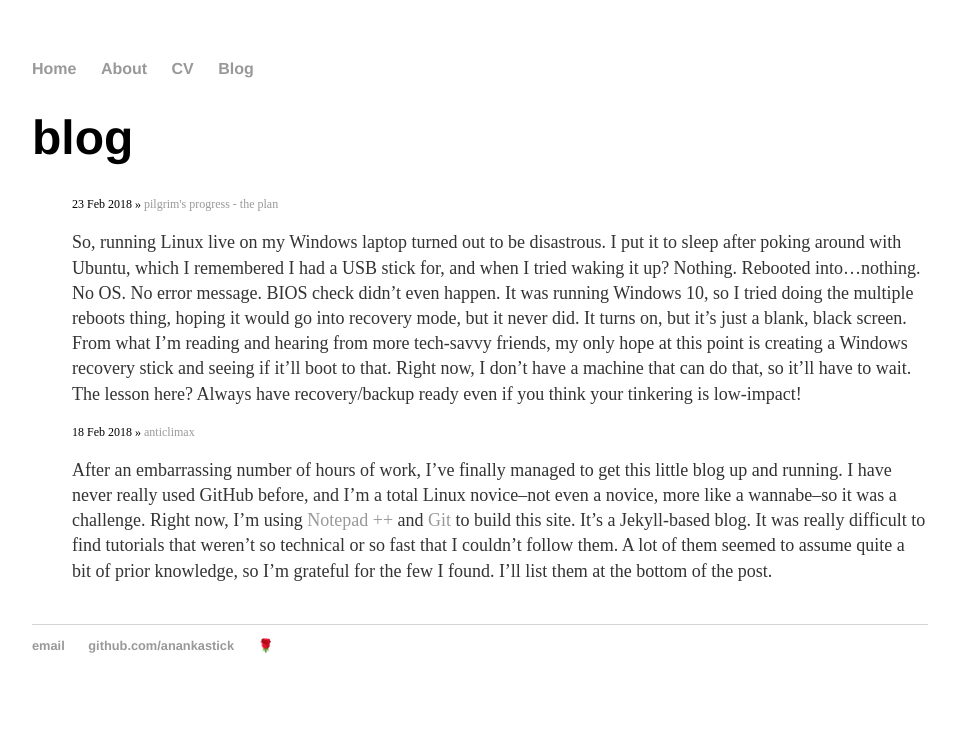
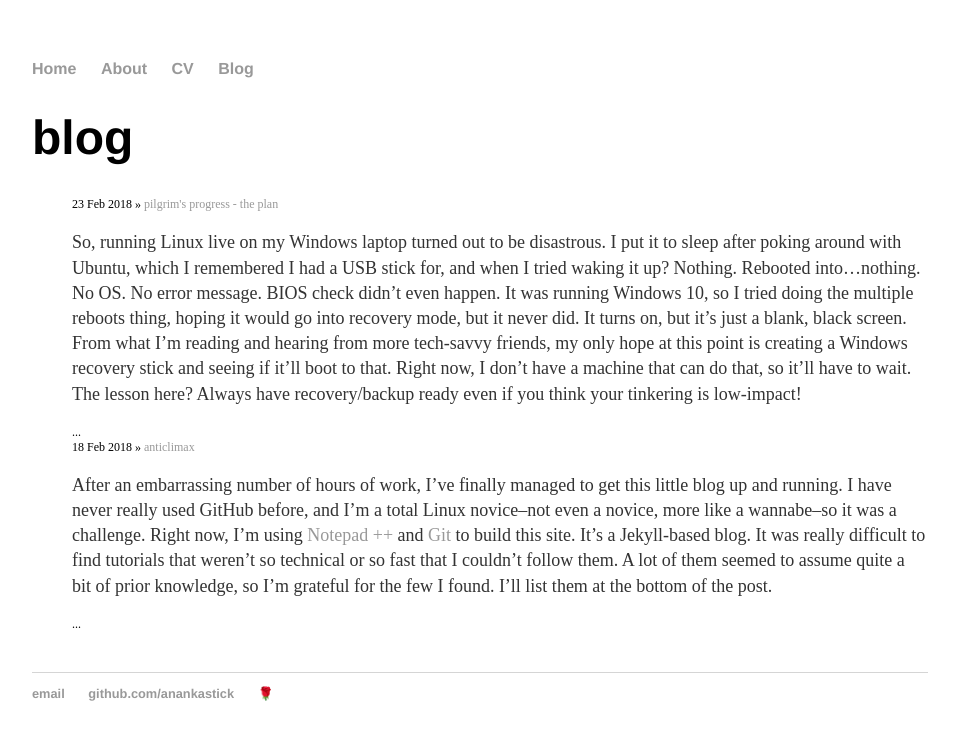
Before and after one commit to anankastick/anankastick.github.io, a Jekyll site: the page built from blog/index.html, in a window 1280 px wide. Shown: the top 740 px of the page, without its empty margins (160-1119 px from the left). Built offline with Jekyll 4.4.1, drawn with Linux system fonts in a browser that asks for light colours.

Commit message:
Update index.html
Add ellipsis to show excerpt leads to more text

```diff
--- a/blog/index.html
+++ b/blog/index.html
@@ -7,7 +7,7 @@ title: blog
 
 	  {% for post in site.posts %}
 	    <li><span>{{ post.date | date_to_string }}</span> » <a href="{{ post.url }}" title="{{ post.title }}">{{ post.title }}</a>
-		    {{ post.excerpt }}
+		    {{ post.excerpt }}...
 		</li>
 	  {% endfor %}
 	</ul>
```
